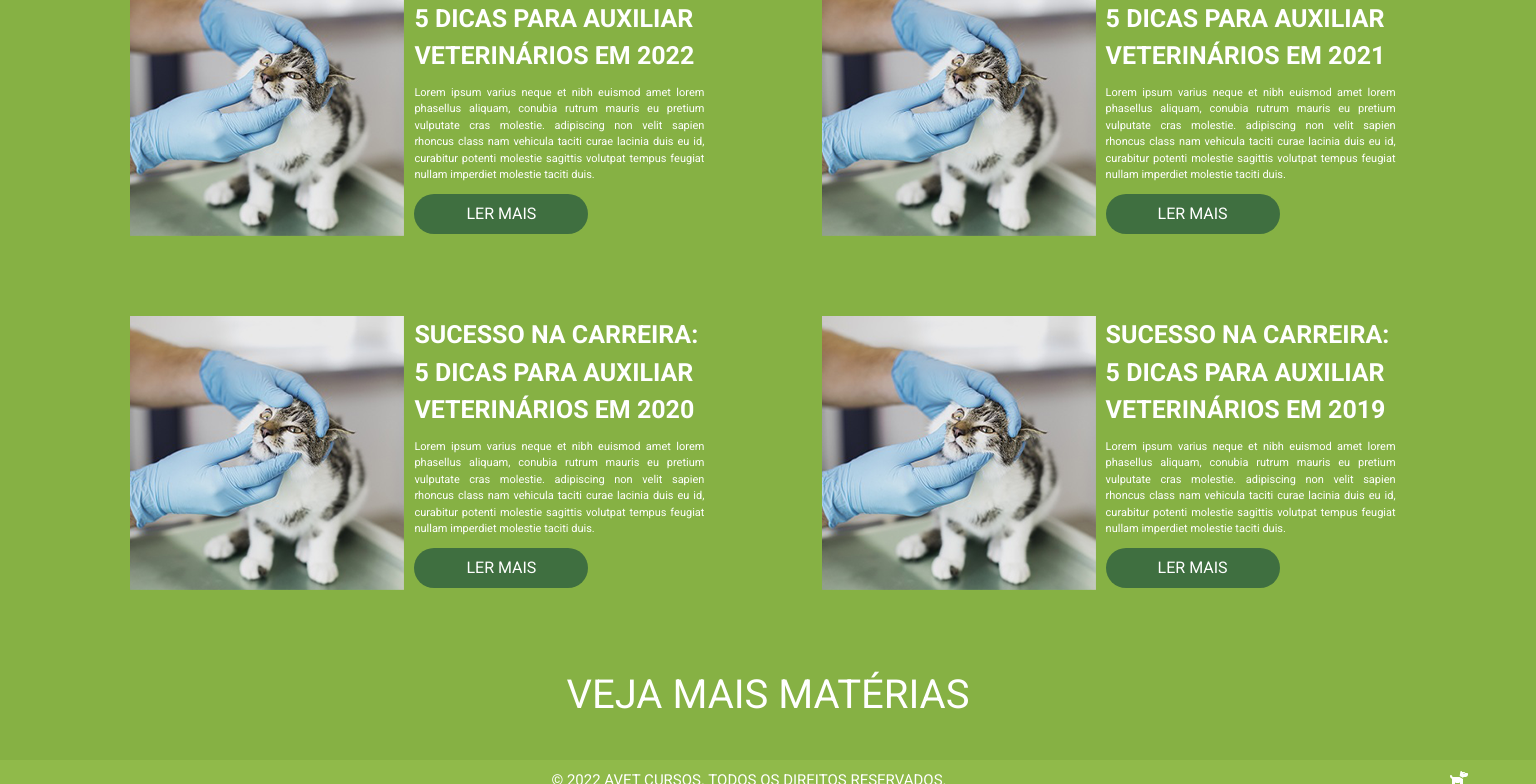
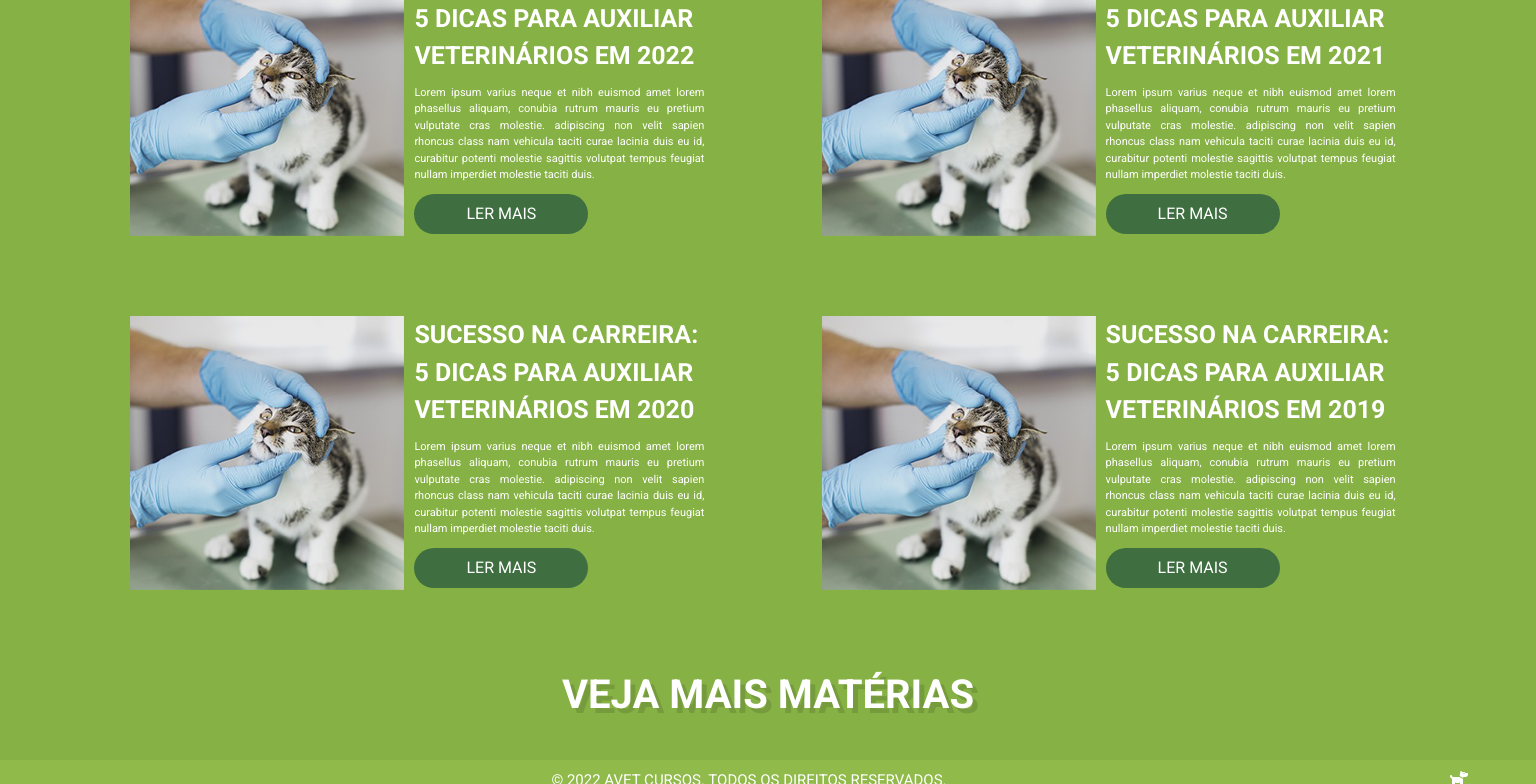
Before and after one commit to marcusviniciusmo/Avet_Cursos_Website, a React (Create React App) app in the folder frontend/: page /blog in a window 1536 px wide. In both pictures the pointer is over the element "VEJA MAIS MATÉRIAS". Shown: the part 225-1009 px from the top of the page. Built offline with nearby package versions, Linux system fonts and the light colour scheme.

Commit message:
Final styling of the BlogContent component in the Blog view

```diff
--- a/frontend/src/components/BlogContent/styles.css
+++ b/frontend/src/components/BlogContent/styles.css
@@ -14,6 +14,12 @@ div#btnVejaMaisMaterias {
   font-size: 40px;
   text-align: center;
   padding: 35px 0;
+}
+
+div#btnVejaMaisMaterias span:hover {
+  font-weight: bold;
+  text-shadow: 5px 5px #759B3C;
+  transition: .3s all ease-in-out;
   cursor: pointer;
 }
 
@@ -24,16 +30,9 @@ div#btnVejaMaisMaterias {
   }
 }
 
-@media screen and (min-width: 1600px) and (max-width: 1679px) {
+@media screen and (min-width: 1440px) and (max-width: 1679px) {
   div#blogArticlesContainer {
     width: 90%;
     margin: 0 auto;
   }
 }
-
-@media screen and (min-width: 1440px) and (max-width: 1599px) {
-  div#blogArticlesContainer {
-    width: 90%;
-    margin: 0 auto;
-  }
-}
```
